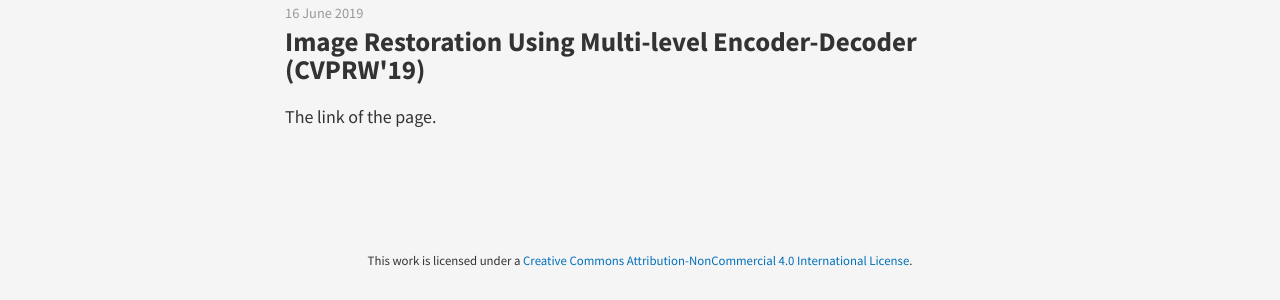
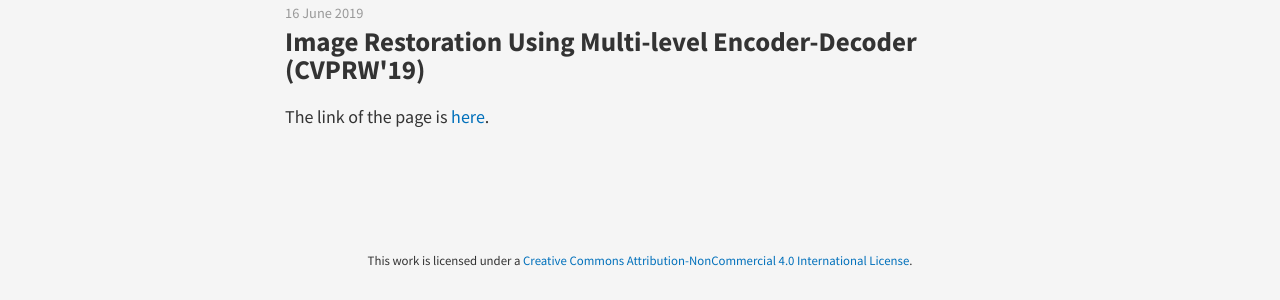
Before and after one commit to indramastan/indradeepmastan, a Jekyll site: the page built from _posts/2019-06-16-MEDS.md, in a window 1280 px wide. Shown: the part 157-457 px from the top of the page. Built offline with Jekyll 4.4.1, drawn with Linux system fonts in a browser that asks for light colours; nearby versions of some CDN libraries.

Commit message:
Update 2019-06-16-MEDS.md

```diff
--- a/_posts/2019-06-16-MEDS.md
+++ b/_posts/2019-06-16-MEDS.md
@@ -3,4 +3,4 @@
 title: Image Restoration Using Multi-level Encoder-Decoder (CVPRW'19)
 ---
 
-The link of the page.
+The link of the page is [here](https://indradeepmastan.github.io/image-restoration/).
```
